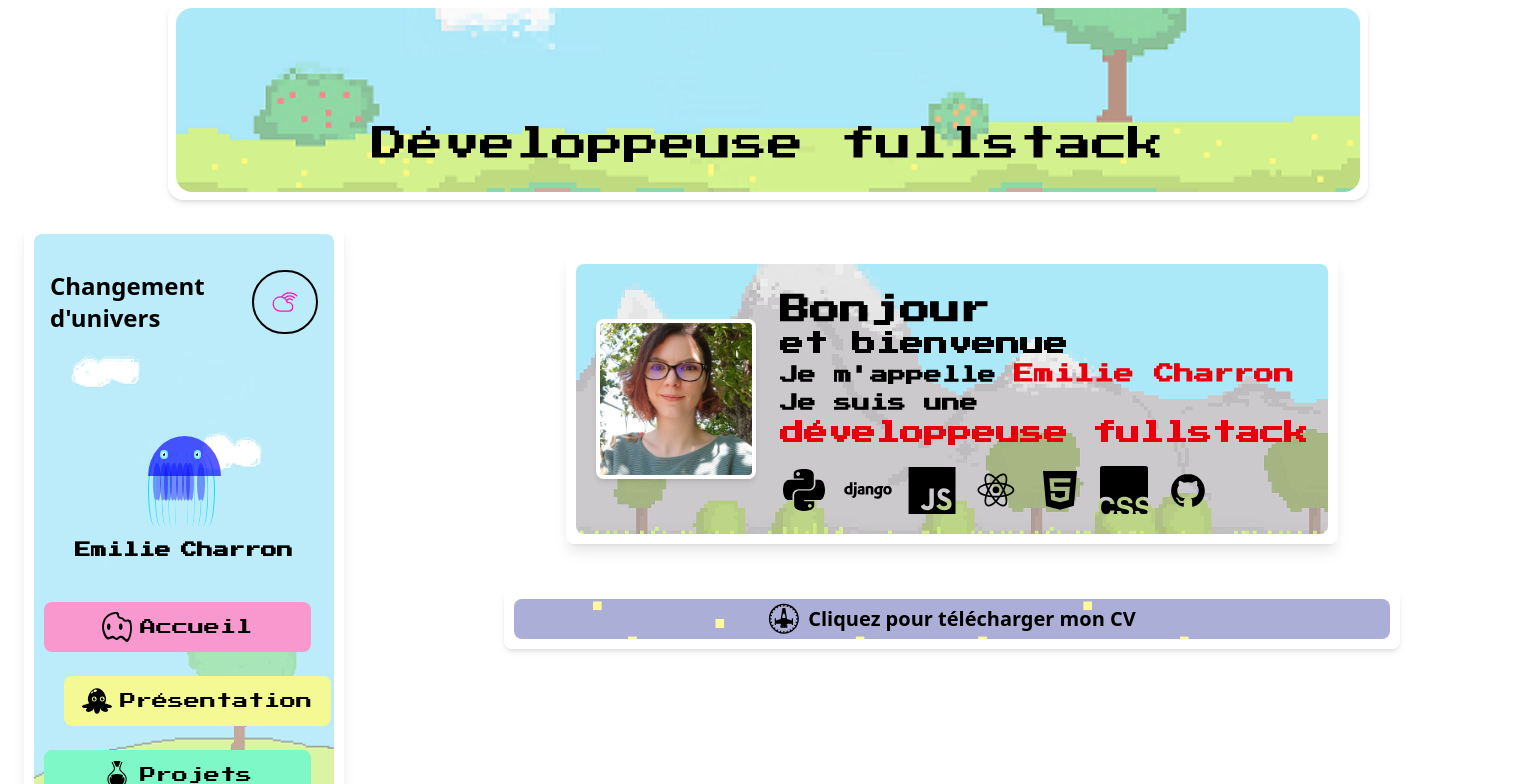
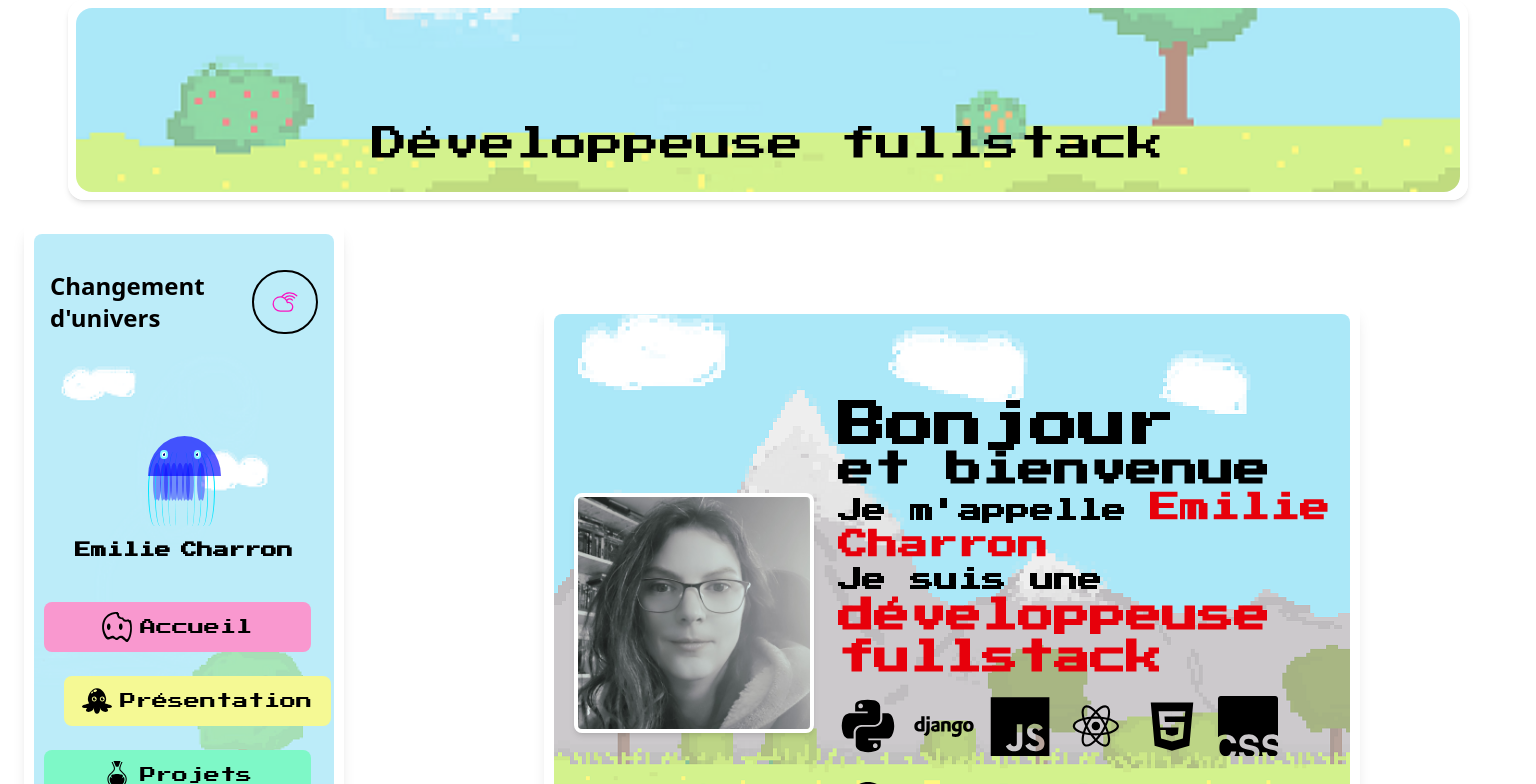
Before and after one commit to nefalis/portfolioNouveau, a React (Vite) app: page /home in a window 1536 px wide. Shown: the top 784 px of the page. Built offline with nearby package versions, Linux system fonts and the light colour scheme; a web font is replaced by a local one.

Commit message:
upgrade grand ecran

```diff
--- a/src/components/Header.jsx
+++ b/src/components/Header.jsx
@@ -7,7 +7,7 @@ import ToggleButton from '../components/toggleBtn/ToggleBtn';
 const Header = ({ isOn, setIsOn }) => {
     return (
         <div
-            className={`border-8 border-white mx-auto shadow-md rounded-2xl max-w-[1200px] w-full h-[200px] relative overflow-hidden transition-all duration-500`}
+            className={`border-8 border-white mx-auto shadow-md rounded-2xl max-w-[1400px] w-full h-[200px] relative overflow-hidden transition-all duration-500`}
         >
             <img
                 className="absolute top-0 left-0 w-full h-full object-cover rounded-2xl opacity-50 transition-all duration-500"
--- a/src/components/PresentationCard.jsx
+++ b/src/components/PresentationCard.jsx
@@ -1,6 +1,6 @@
 import React from 'react';
 import { useOutletContext } from 'react-router-dom';
-import photoMe from "../assets/photo_Emilie_Charron.jpg";
+import photoMe from "../assets/me.jpg";
 import { DiReact, DiDjango, DiJsBadge, DiGithubBadge, DiHtml5 } from "react-icons/di";
 import { SiCsswizardry } from "react-icons/si";
 import { FaPython } from "react-icons/fa";
@@ -13,27 +13,26 @@ const PresentationCard = () => {
     return (
         <div className={`relative flex flex-col md:flex-row items-center justify-center border-10 border-white shadow-lg p-5 rounded-lg transition-all duration-500
             ${isOn ? 'bg-gray-800 text-white' : 'bg-transparent text-black'}
+            w-full max-w-[90%] sm:max-w-3xl md:max-w-4xl lg:max-w-5xl xl:max-w-6xl 2xl:max-w-7xl
+            min-h-[50vh] xl:min-h-[60vh] 2xl:min-h-[70vh]
+            py-10 xl:py-20
         `}>
-            {/* Image de fond (uniquement si isOn est false) */}
             {!isOn && (
                 <img className="absolute inset-0 w-full h-full object-cover opacity-50 rounded-lg" src={Mountain} alt="pixel art montagne" />
             )}
 
-            {/* Contenu principal responsive */}
             <div className="relative flex flex-col md:flex-row items-center text-center md:text-left z-10">
-                {/* Photo */}
-                <img className="w-32 h-32 md:w-40 md:h-40 object-cover rounded-lg border-4 border-white shadow-md mx-auto md:mr-6 my-4" src={photoMe} alt="photo_Emilie_Charron" />
 
-                {/* Texte */}
+                <img className="w-32 h-32 md:w-40 md:h-40 xl:w-52 xl:h-52 2xl:w-60 2xl:h-60 object-cover rounded-lg border-4 border-white shadow-md mx-auto md:mr-6 my-4" src={photoMe} alt="photo_Emilie_Charron" />
+
                 <div>
-                    <h1 className="mt-2 text-2xl md:text-3xl font-bold">Bonjour</h1>
-                    <h2 className="text-xl md:text-2xl font-semibold">et bienvenue</h2>
-                    <p className="font-semibold text-lg">Je m'appelle <b className="text-red-600 text-xl">Emilie Charron</b></p>
-                    <p className="font-semibold text-lg">Je suis une</p>
-                    <p className="font-semibold text-lg"><b className="text-red-600 text-2xl">développeuse fullstack</b></p>
+                    <h1 className="mt-2 text-2xl md:text-3xl xl:text-4xl 2xl:text-5xl font-bold">Bonjour</h1>
+                    <h2 className="text-xl md:text-2xl xl:text-3xl 2xl:text-4xl font-semibold">et bienvenue</h2>
+                    <p className="font-semibold text-lg xl:text-xl 2xl:text-2xl">Je m'appelle <b className="text-red-600 text-xl xl:text-2xl 2xl:text-3xl">Emilie Charron</b></p>
+                    <p className="font-semibold text-lg xl:text-xl 2xl:text-2xl">Je suis une</p>
+                    <p className="font-semibold text-lg xl:text-xl 2xl:text-2xl"><b className="text-red-600 text-2xl xl:text-3xl 2xl:text-4xl">développeuse fullstack</b></p>
 
-                    {/* Icônes */}
-                    <div className="flex flex-wrap justify-center md:justify-start gap-4 mt-4 text-3xl md:text-5xl">
+                    <div className="flex flex-wrap justify-center md:justify-start gap-4 mt-4 text-3xl xl:text-5xl 2xl:text-6xl">
                         <FaPython />
                         <DiDjango />
                         <DiJsBadge />
--- a/src/pages/Home/home.css
+++ b/src/pages/Home/home.css
@@ -75,3 +75,35 @@
 
     }
 }
+
+/* Adaptation pour les très grands écrans */
+@media (min-width: 1440px) {
+    .home {
+        max-width: 1600px; /* Augmente la largeur max */
+        padding: 50px;
+    }
+
+    .presentation {
+        width: 80%; /* Réduit la largeur pour éviter trop d’étalement */
+        max-width: 1200px;
+    }
+
+    .buttonCvHome {
+        width: 50%;
+        height: 70px;
+    }
+}
+
+@media (min-width: 1920px) {
+    .home {
+        max-width: 1800px;
+    }
+
+    .presentation {
+        width: 70%;
+    }
+
+    .buttonCvHome {
+        height: 80px;
+    }
+}
--- a/src/pages/ProjectDetail.jsx
+++ b/src/pages/ProjectDetail.jsx
@@ -3,6 +3,7 @@ import { useParams, useNavigate } from 'react-router-dom';
 import { useOutletContext } from 'react-router-dom';
 import { FaArrowLeft } from 'react-icons/fa';
 import projectData from '../data/projectData';
+import projectclear from '../assets/projectclear.png'
 
 const ProjectDetail = () => {
     const { id } = useParams();
@@ -16,8 +17,13 @@ const ProjectDetail = () => {
     }
 
     return (
-        <div className={`relative max-w-3xl mx-auto p-6  border-4 border-white rounded-lg shadow-md mt-10  ${isOn ? 'bg-gray-500 text-black' : 'bg-sky-300 text-black'}`}>
-
+        <div className="relative max-w-3xl mx-auto p-6 border border-gray-300 rounded-lg shadow-lg mt-10">
+            {/* Image de fond */}
+            <img
+                className="absolute inset-0 w-full h-full object-cover opacity-50 rounded-lg z-0"
+                src={projectclear}
+                alt="pixel art paysage"
+            />
             {/* Contenu principal avec un z-index plus élevé */}
             <div className="relative z-10">
                 {/* Bouton retour */}
```
Also changed, not shown: src/assets/me.jpg (added), src/assets/projectclear.png (added).
